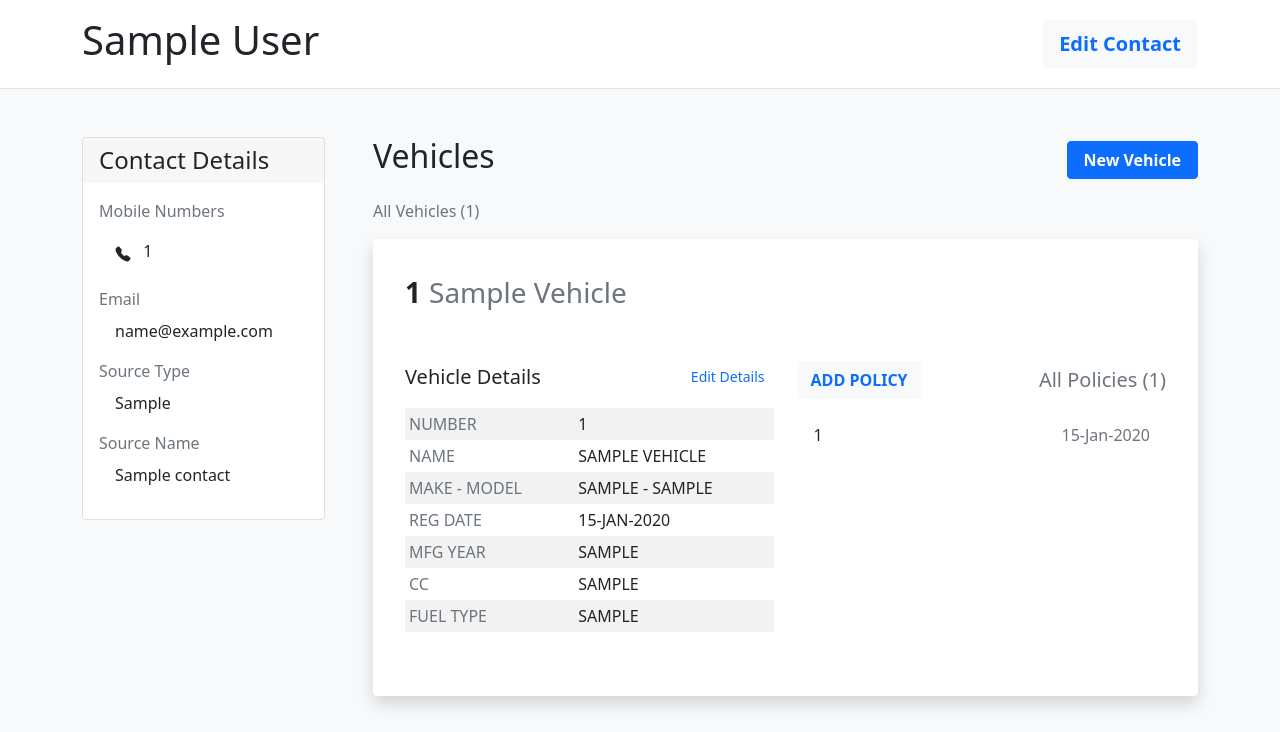
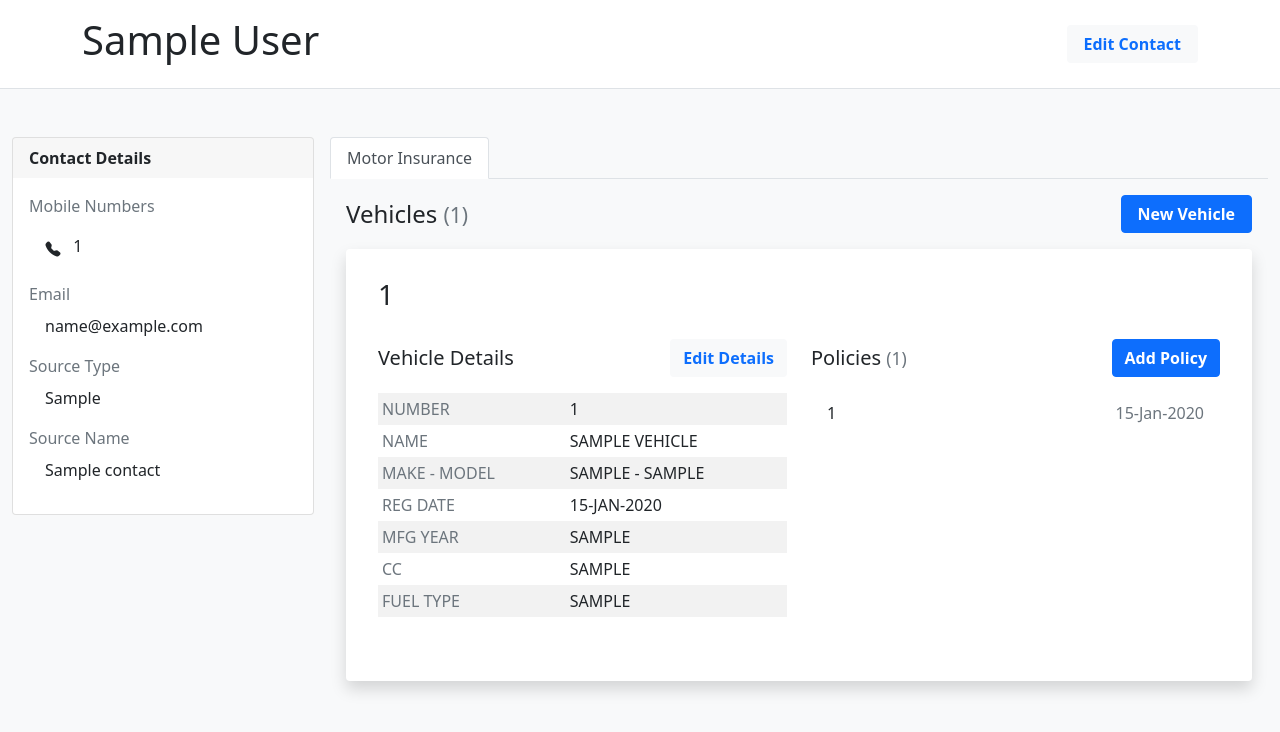
Before and after one commit to growupanand/freelancer_crm, a Flask app: template freelancer/templates/crm/view_contact.html in a window 1280 px wide. Shown: the part 68-800 px from the top of the page. Run offline with Flask 2, Linux system fonts and the light colour scheme; the template is opened without the code that fills it: most values are stand-ins (such as "Sample title", 1, 10 or a date in 2020); some libraries are stand-ins or nearby versions; some web fonts are replaced.

Commit message:
updated ui

```diff
--- a/freelancer/templates/crm/view_contact.html
+++ b/freelancer/templates/crm/view_contact.html
@@ -1,10 +1,10 @@
 {% extends 'crm/base.html' %}
 {% block body %}
-    <div class="bg-white sticky-lg-top border-bottom mb-5 py-3">
+    <div class="bg-white border-bottom mb-5 py-3">
         <div class="container">
             <div class="d-flex flex-column gap-3 flex-lg-row justify-content-lg-between align-items-lg-center">
                 <h1 class="text-capitalize">{{ contact['full_name'] }}</h1>
-                <button class="btn btn-lg bg-light fw-bold px-3 text-primary" data-bs-toggle="offcanvas"
+                <button class="btn bg-light fw-bold px-3 text-primary" data-bs-toggle="offcanvas"
                         data-bs-target="#offcanvas_edit_contact">
                     Edit Contact
                 </button>
@@ -12,13 +12,13 @@
         </div>
     </div>
 
-    <div class="container mb-3">
-        <div class="row g-5">
+    <div class="container-fluid mb-3">
+        <div class="row g-3">
             <div class="col-lg-3 ">
                 <div class="card" id="contact_information">
-                    <h4 class="card-header border-0 ">
+                    <div class="card-header fw-bolder border-0 ">
                         Contact Details
-                    </h4>
+                    </div>
                     <div class="card-body">
                         <div class="card-title text-muted">
                             Mobile Numbers
@@ -42,34 +42,39 @@
                 </div>
             </div>
             <div class="col-lg-9">
-                <div class="mb-3 d-flex flex-column gap-3 flex-lg-row justify-content-lg-between align-items-lg-center">
-                    <h2>Vehicles</h2>
+                <ul class="nav nav-tabs">
+                    <li class="nav-item">
+                        <a href="#" class="nav-link active">Motor Insurance</a>
+                    </li>
+                </ul>
+                <div class="container-fluid">
+                    <div class="my-3 d-flex flex-column gap-3 flex-lg-row justify-content-lg-between align-items-lg-center">
+                        <p class="fs-4 m-0">
+                            Vehicles
+                            <small class="text-muted">(<span id="vehicles_count">{{ vehicles|length }}</span>)</small>
+                        </p>
                         <button class="btn px-3 btn-primary fw-bolder" data-bs-toggle="modal"
                                 data-bs-target="#modal_add_vehicle">
                             New Vehicle
                         </button>
                     </div>
-                <p class="fs-6 text-muted">
-                    All Vehicles
-                    (<span id="vehicles_count">{{ vehicles|length }}</span>)
-                </p>
-                <div class="row row-cols-1 g-3 g-lg-5" id="vehicle_card_list">
+                    <div class="row row-cols-1 gy-3 gy-lg-5" id="vehicle_card_list">
                         {% for vehicle in vehicles %}
                             <div class="col">
                                 <div data-vehicle_id="{{ vehicle['_id'] }}" class="card shadow border-0 p-3">
+                                    <div class="card-header border-0 bg-transparent">
+                                        <div class="fs-3 d-flex flex-column flex-lg-row justify-content-lg-between align-items-lg-center">
+                                        <span data-field="registration_number"
+                                              class="text-uppercase">{{ vehicle['registration_number'] }}</span>
+                                        </div>
+                                    </div>
                                     <div class="card-body">
-                                    <div class="mb-5 fs-3 d-flex flex-column gap-2 flex-lg-row justify-content-start">
-                                        <span data-field="registration_number"
-                                            class="m-0 text-uppercase fw-bolder">{{ vehicle['registration_number'] }}</span>
-                                        <span data-field="registration_name"
-                                              class="text-capitalize text-muted">{{ vehicle['registration_name'] }}</span>
 
-                                    </div>
                                         <div class="row">
                                             <div class="col-lg-6 mb-3">
-                                            <div class="d-flex justify-content-between align-items-center mb-3">
+                                                <div class="d-flex flex-column gap-3 flex-lg-row justify-content-lg-between align-items-lg-center mb-3">
                                                     <span class="fs-5">Vehicle Details</span>
-                                                <button class="btn btn-sm text-primary"
+                                                    <button class="btn bg-light text-primary fw-bold"
                                                             onclick="view_edit_vehicle_modal('{{ vehicle['_id'] }}')">
                                                         Edit Details
                                                     </button>
@@ -114,14 +119,18 @@
                                                 </table>
                                             </div>
                                             <div class="col-lg-6 mb-3">
-                                            <div class="d-grid d-lg-flex justify-content-lg-between align-items-lg-center mb-3">
-                                                <button class="btn bg-light text-primary fw-bold mb-3 mb-lg-0"
+                                                <div class="d-flex flex-column gap-3 flex-lg-row justify-content-lg-between align-items-lg-center mb-3">
+                                                <span class="fs-5">
+                                                    Policies
+                                                    <small class="text-muted">
+                                                        (<span
+                                                            data-field="vehicle_policies_count">{{ vehicle.policies|length }}</span>)
+                                                    </small>
+                                                </span>
+                                                    <button class="btn btn-primary fw-bold"
                                                             onclick="view_add_vehicle_policy_modal('{{ vehicle['_id'] }}')">
-                                                    ADD POLICY
+                                                        Add Policy
                                                     </button>
-                                                <span class="fs-5 text-muted">All Policies
-                                            (<span data-field="vehicle_policies_count">{{ vehicle.policies|length }}</span>)
-                                        </span>
                                                 </div>
                                                 <div id="vehicle_policies_list" class="list-group list-group-flush">
                                                     {% for policy in vehicle.policies %}
@@ -145,6 +154,7 @@
                                 </div>
                             </div>
                         {% endfor %}
+                    </div>
                 </div>
             </div>
         </div>
```
Also changed, not shown: freelancer/templates/crm/contacts.html (+6 -6 lines), freelancer/templates/crm/insurance_renewals.html (+21 -19 lines). Lines whose indentation alone changed are shown as unchanged.
